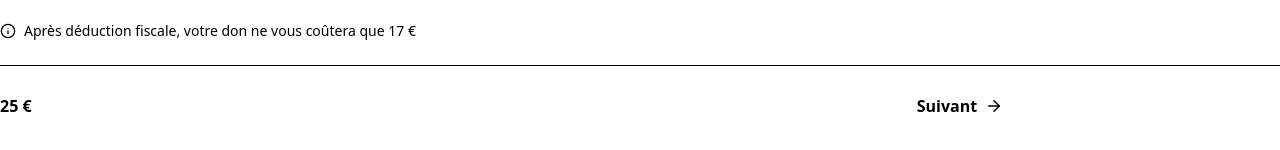
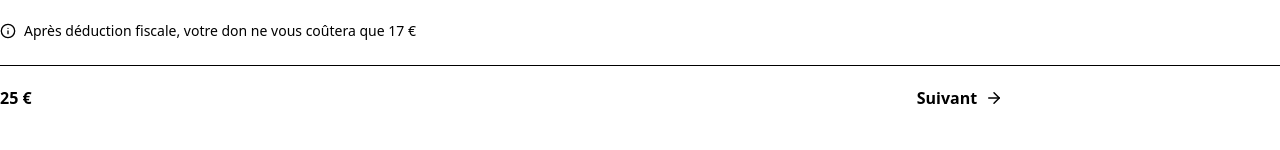
Before and after one commit to chaaaady/NeenaV3, a Next.js app: page /step-amount-v2 in a window 1280 px wide. Shown: the part 286-436 px from the top of the page. Built offline with nearby package versions, Linux system fonts and the light colour scheme.

Commit message:
V2 compacting: reduce spacing after donation type to card end (mt, pt tweaks)

```diff
--- a/src/app/(don)/step-amount-v2/page.tsx
+++ b/src/app/(don)/step-amount-v2/page.tsx
@@ -108,7 +108,7 @@ export default function StepAmountV2Page() {
                 onChange={(v: string) => form.setValue("donationType", v as "Sadaqah" | "Zakat", { shouldDirty: true })}
               />
 
-              <div className="amount-grid-footer text-[14px] text-[var(--text-muted)] flex items-center gap-2 mt-2">
+              <div className="amount-grid-footer text-[14px] text-[var(--text-muted)] flex items-center gap-2 mt-1">
                 <Info size={16} />
                 <span>
                   Après déduction fiscale, votre don ne vous coûtera que {formatEuro(Math.max(0, values.amount - values.amount * 0.34))}
@@ -116,7 +116,7 @@ export default function StepAmountV2Page() {
               </div>
             </div>
 
-            <div className="pt-4 border-t border-[var(--border)]">
+            <div className="pt-2 border-t border-[var(--border)]">
               <div className="flex items-center justify-between">
                 <div className="text-[16px] font-[700] text-[var(--text)]">
                   {formatEuro(values.amount)}
```
